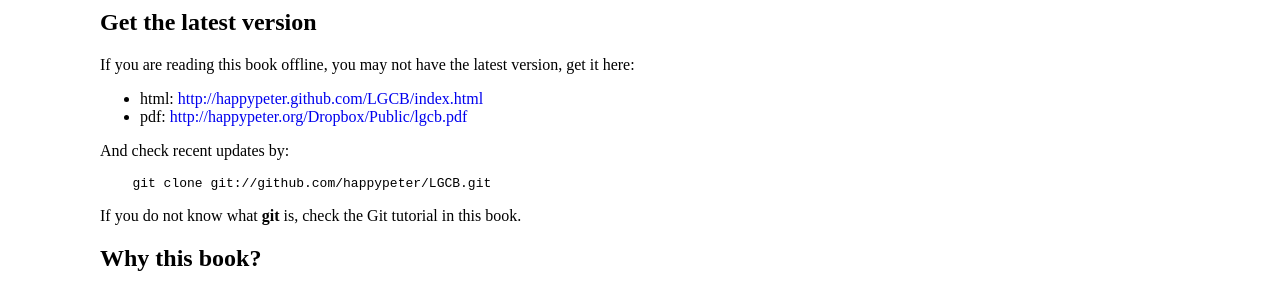
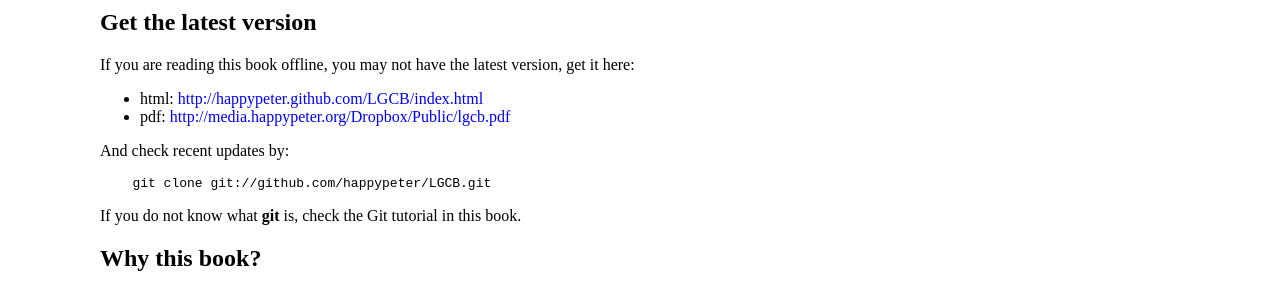
Before and after one commit to happypeter/LGCB, a Jekyll site: the page built from book/book_intro.md, in a window 1280 px wide. Shown: the part 135-427 px from the top of the page. Built offline with Jekyll 4.4.1, drawn with Linux system fonts in a browser that asks for light colours; Markdown is read by kramdown in place of the engine named in the settings; part of the change alters nothing that is shown.

Commit message:
update pdf link

```diff
--- a/book/book_intro.md
+++ b/book/book_intro.md
@@ -8,7 +8,7 @@ If you are reading this book offline, you may not have the latest version, get
 it here:
 
  - html: <http://happypeter.github.com/LGCB/index.html>
- - pdf: <http://happypeter.org/Dropbox/Public/lgcb.pdf>
+ - pdf: <http://media.happypeter.org/Dropbox/Public/lgcb.pdf>
 
 And check recent updates by:
 
```
